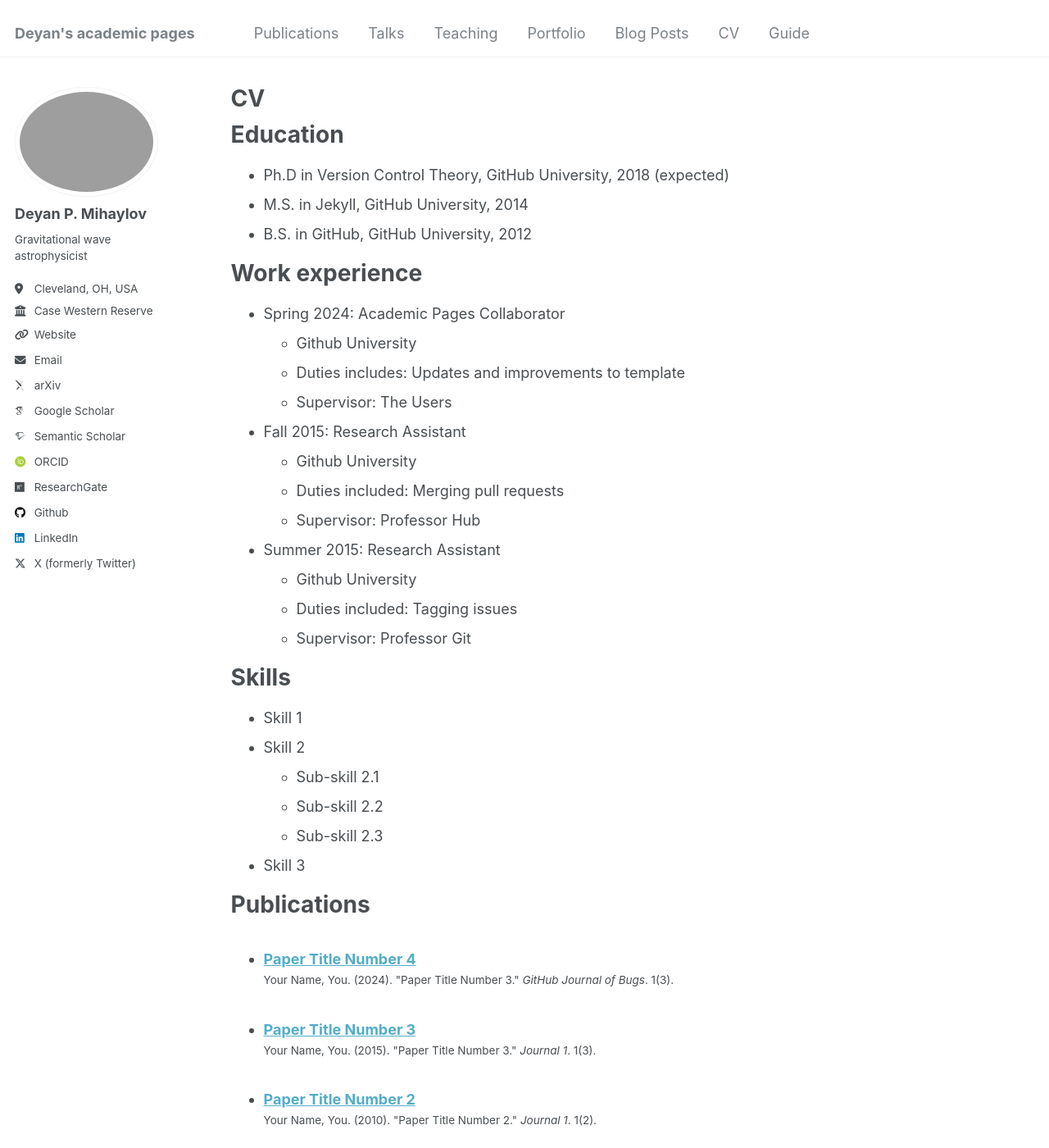
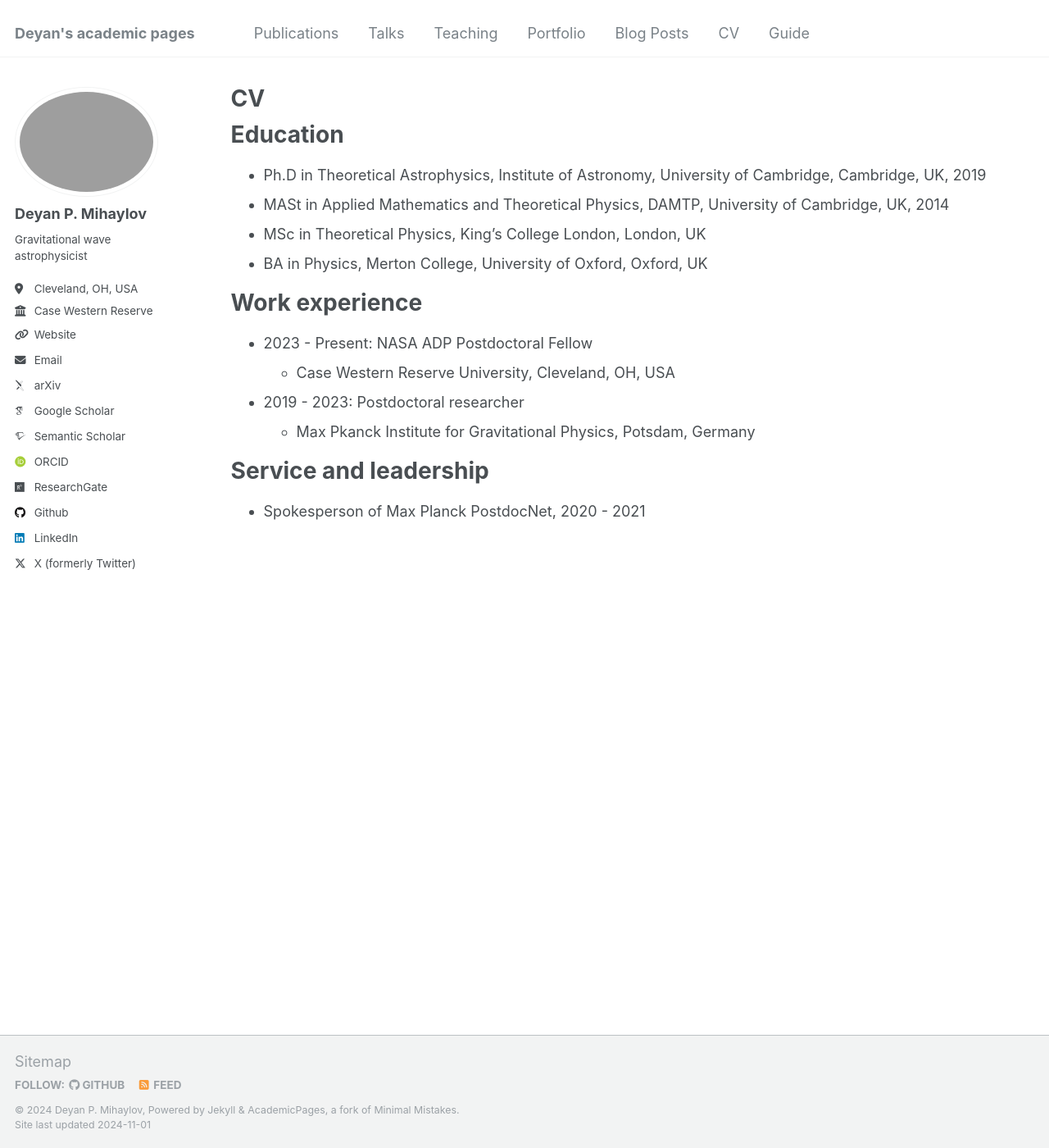
Before and after one commit to deyanmihaylov/deyanmihaylov.github.io, a Jekyll site: the page built from _pages/cv.md, in a window 1280 px wide and 1400 px high. Shown: the whole window at 82% size. Built offline with Jekyll 4.4.1, drawn with Linux system fonts in a browser that asks for light colours; some web fonts are replaced; some of the changed text lies outside the part shown.

Commit message:
Update CV page

```diff
--- a/_pages/cv.md
+++ b/_pages/cv.md
@@ -11,54 +11,46 @@
 
 Education
 ======
-* Ph.D in Version Control Theory, GitHub University, 2018 (expected)
-* M.S. in Jekyll, GitHub University, 2014
-* B.S. in GitHub, GitHub University, 2012
+* Ph.D in Theoretical Astrophysics, Institute of Astronomy, University of Cambridge, Cambridge, UK, 2019
+* MASt in Applied Mathematics and Theoretical Physics, DAMTP, University of Cambridge, UK, 2014
+* MSc in Theoretical Physics, King's College London, London, UK
+* BA in Physics, Merton College, University of Oxford, Oxford, UK
 
 Work experience
 ======
-* Spring 2024: Academic Pages Collaborator
-  * Github University
-  * Duties includes: Updates and improvements to template
-  * Supervisor: The Users
+* 2023 - Present: NASA ADP Postdoctoral Fellow
+  * Case Western Reserve University, Cleveland, OH, USA
 
-* Fall 2015: Research Assistant
-  * Github University
-  * Duties included: Merging pull requests
-  * Supervisor: Professor Hub
+* 2019 - 2023: Postdoctoral researcher
+  * Max Pkanck Institute for Gravitational Physics, Potsdam, Germany
 
-* Summer 2015: Research Assistant
-  * Github University
-  * Duties included: Tagging issues
-  * Supervisor: Professor Git
-
-Skills
+<!-- Skills
 ======
 * Skill 1
 * Skill 2
   * Sub-skill 2.1
   * Sub-skill 2.2
   * Sub-skill 2.3
-* Skill 3
+* Skill 3 -->
 
-Publications
+<!-- Publications
 ======
   <ul>{% for post in site.publications reversed %}
     {% include archive-single-cv.html %}
-  {% endfor %}</ul>
+  {% endfor %}</ul> -->
 
-Talks
+<!-- Talks
 ======
   <ul>{% for post in site.talks reversed %}
     {% include archive-single-talk-cv.html  %}
-  {% endfor %}</ul>
+  {% endfor %}</ul> -->
 
-Teaching
+<!-- Teaching
 ======
   <ul>{% for post in site.teaching reversed %}
     {% include archive-single-cv.html %}
-  {% endfor %}</ul>
+  {% endfor %}</ul> -->
 
 Service and leadership
 ======
-* Currently signed in to 43 different slack teams
+* Spokesperson of Max Planck PostdocNet, 2020 - 2021
```
